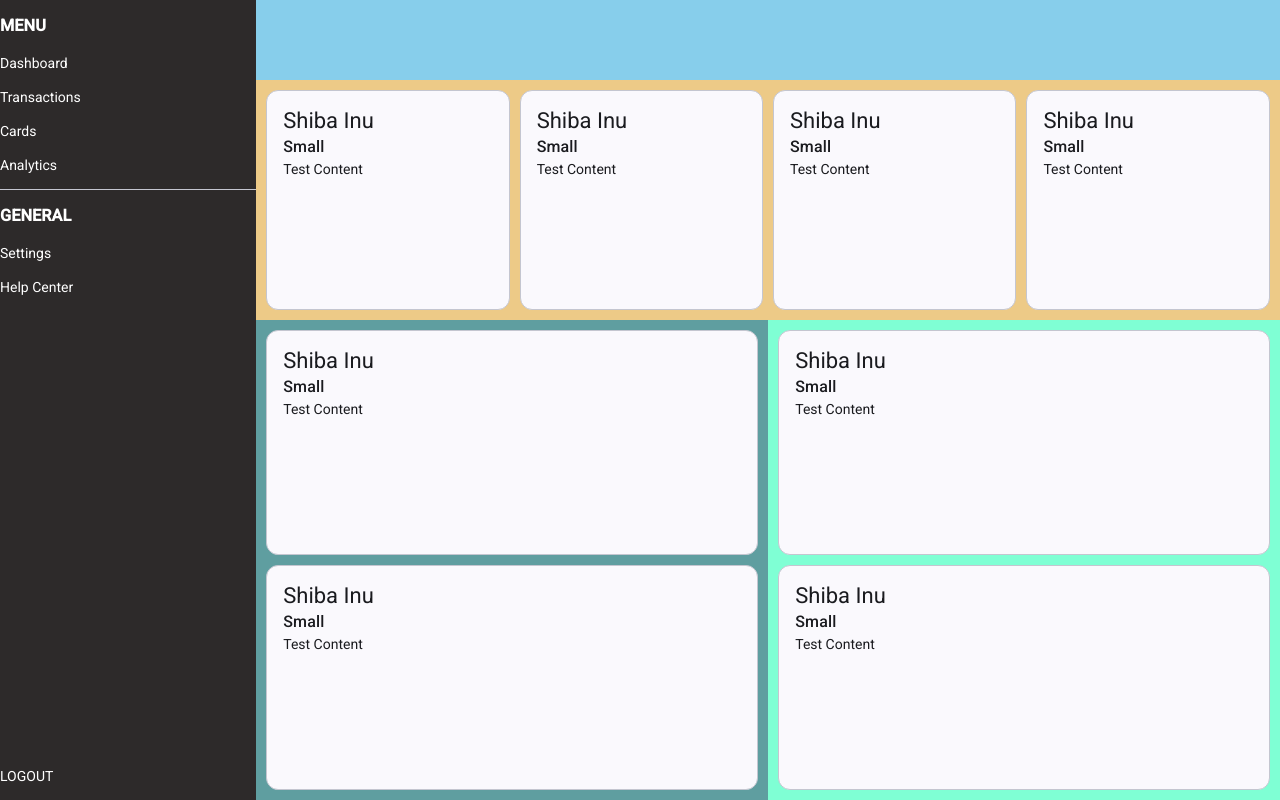
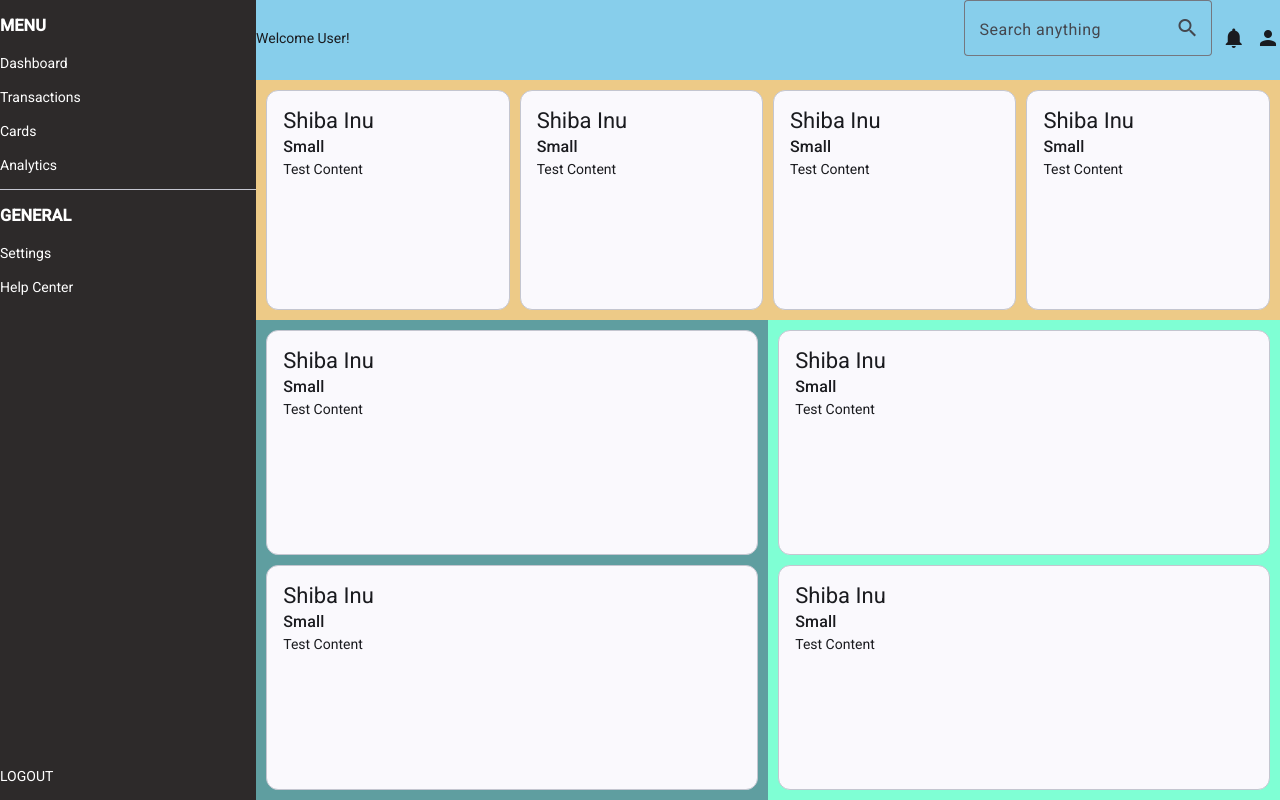
Before and after one commit to reshnaz/BudgetBud, an Angular app: page / in a window 1280 px wide. Built offline with nearby package versions, Linux system fonts and the light colour scheme.

Commit message:
added navbar

```diff
--- a/src/app/structure/layout/layout.html
+++ b/src/app/structure/layout/layout.html
@@ -1,5 +1,7 @@
 <main class="layout-grid">
-    <section class="header"></section>
+    <section class="header">
+        <app-navbar></app-navbar>
+    </section>
     <section class="insight-cards">
         <app-card></app-card>
         <app-card></app-card>
--- a/src/app/structure/layout/layout.scss
+++ b/src/app/structure/layout/layout.scss
@@ -12,6 +12,7 @@
 .header {
     grid-area: header;
     background-color: skyblue;
+    gap: 1%;
 }
 
 .insight-cards {
--- a/src/app/structure/layout/layout.ts
+++ b/src/app/structure/layout/layout.ts
@@ -1,9 +1,10 @@
 import { Component } from '@angular/core';
 import { Card } from '../../../shared/ui/card/card';
+import { Navbar } from '../navbar/navbar';
 
 @Component({
   selector: 'app-layout',
-  imports: [Card],
+  imports: [Card, Navbar],
   templateUrl: './layout.html',
   styleUrl: './layout.scss',
 })
--- /dev/null
+++ b/src/app/structure/navbar/navbar.html
@@ -0,0 +1,7 @@
+<div class="navbar">
+    <p>Welcome User!</p>
+    <div class="spacer"></div>
+    <app-search-bar></app-search-bar>
+    <mat-icon matSuffix>notifications</mat-icon>
+    <mat-icon matSuffix>person</mat-icon>
+</div>
--- /dev/null
+++ b/src/app/structure/navbar/navbar.scss
@@ -0,0 +1,11 @@
+.navbar {
+    display: flex;
+    flex-direction: row;
+    align-items: center;
+    justify-content: space-between;
+    gap: 1%;
+}
+
+.spacer {
+    flex: 1;
+}
--- /dev/null
+++ b/src/shared/ui/search-bar/search-bar.html
@@ -0,0 +1,5 @@
+<mat-form-field appearance="outline">
+    <mat-label>Search anything</mat-label>
+    <input matInput placeholder="Search anything">
+    <mat-icon matSuffix>search</mat-icon>
+</mat-form-field>
```
Also changed, not shown: src/app/structure/navbar/navbar.ts (added, +13 -0 lines), src/shared/ui/search-bar/search-bar.ts (added, +14 -0 lines), src/shared/ui/search-bar/search-bar.scss (added), 2 other files (tests, documents, lock files or other folders).
